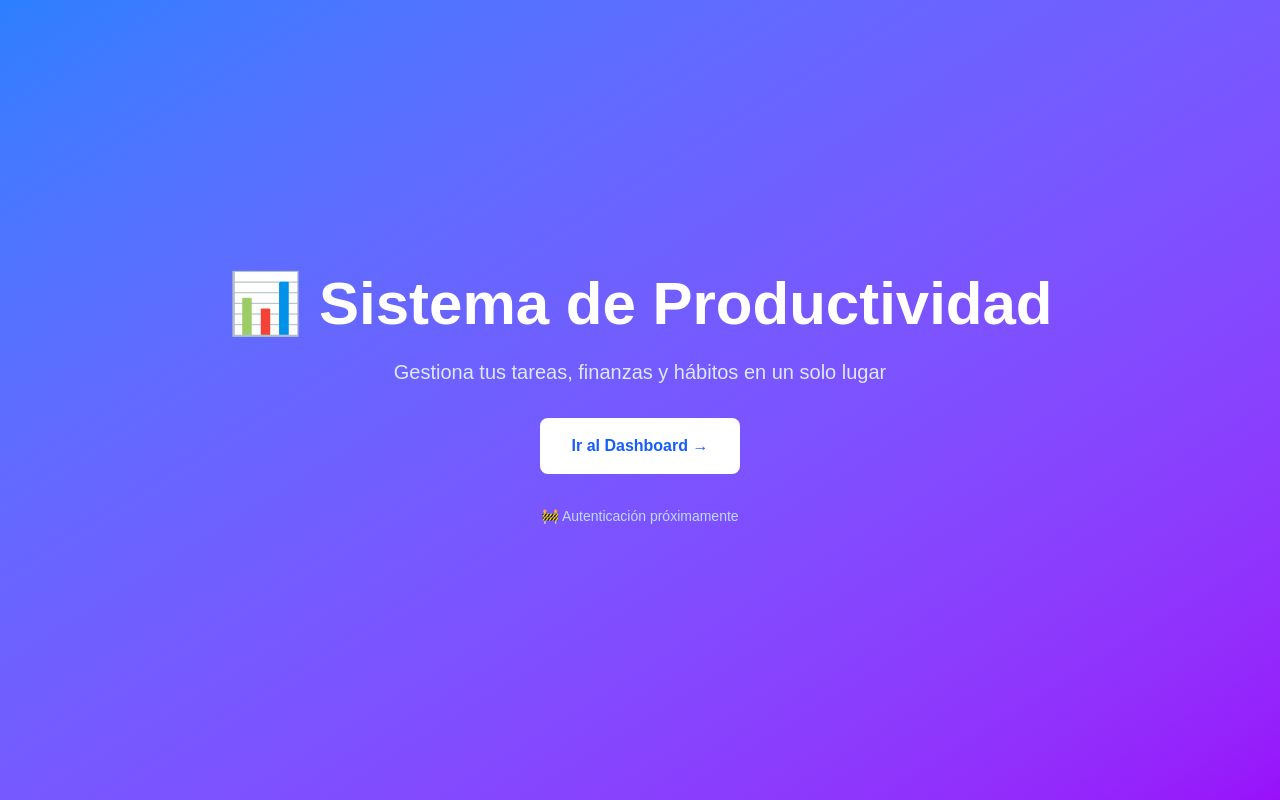
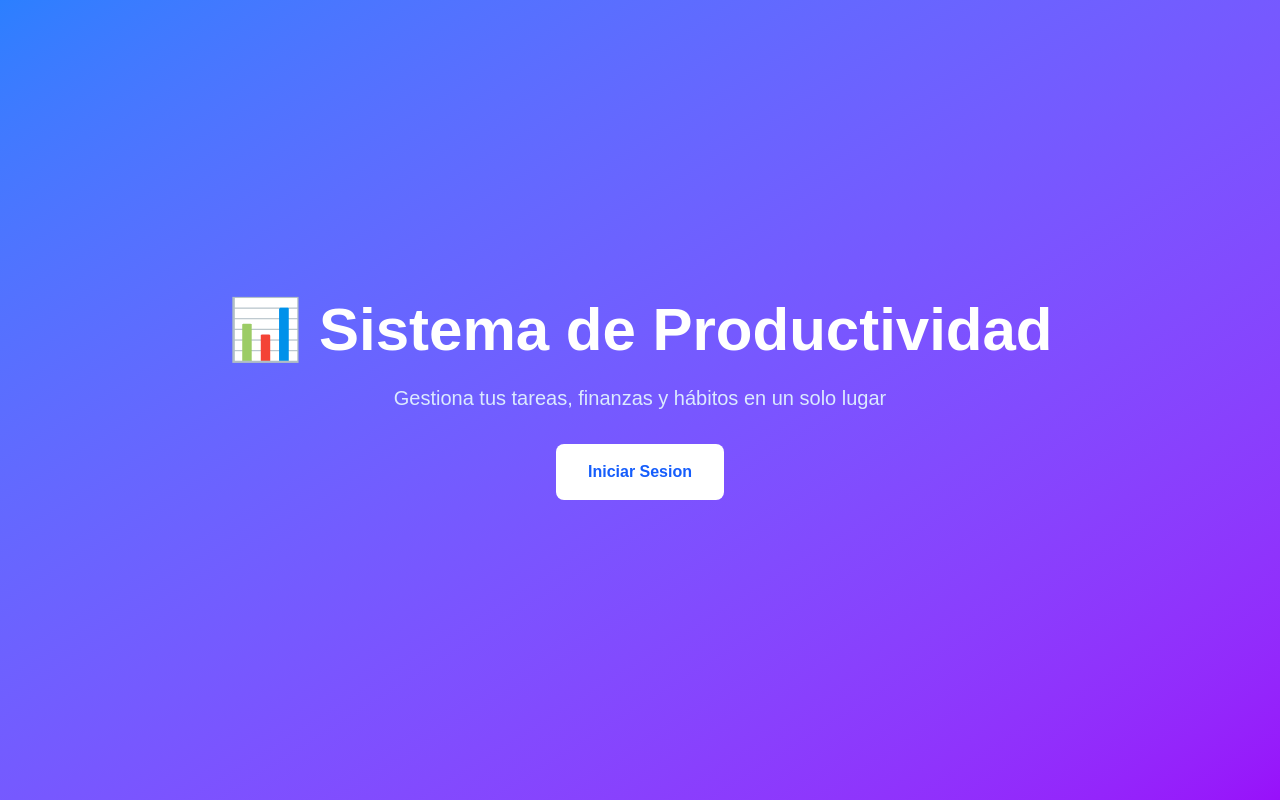
Before and after one commit to SebastianTapiaD/Proyecto-Productividad, a Next.js app: page / in a window 1280 px wide. Built offline with nearby package versions, Linux system fonts and the light colour scheme.

Commit message:
chore: add auth dependencies and landing page tweaks
- next-auth/react, @auth/prisma-adapter, @auth/core
- Minor landing page improvements

```diff
--- a/app/page.tsx
+++ b/app/page.tsx
@@ -11,16 +11,12 @@ export default function LandingPage() {
 
         <div className="flex gap-4 justify-center">
           <a
-            href="/dashboard"
+            href="/login"
             className="px-8 py-4 bg-white text-blue-600 font-bold rounded-lg hover:bg-blue-50 transition"
           >
-            Ir al Dashboard →
+            Iniciar Sesion
           </a>
         </div>
-
-        <p className="mt-8 text-sm text-blue-200">
-          🚧 Autenticación próximamente
-        </p>
       </div>
     </div>
   )
--- a/package.json
+++ b/package.json
@@ -9,6 +9,8 @@
     "lint": "eslint"
   },
   "dependencies": {
+    "@auth/core": "^0.41.1",
+    "@auth/prisma-adapter": "^2.11.1",
     "@prisma/client": "^5.22.0",
     "bcryptjs": "^3.0.3",
     "next": "16.1.4",
```
Also changed, not shown: 1 other file (tests, documents, lock files or other folders).
